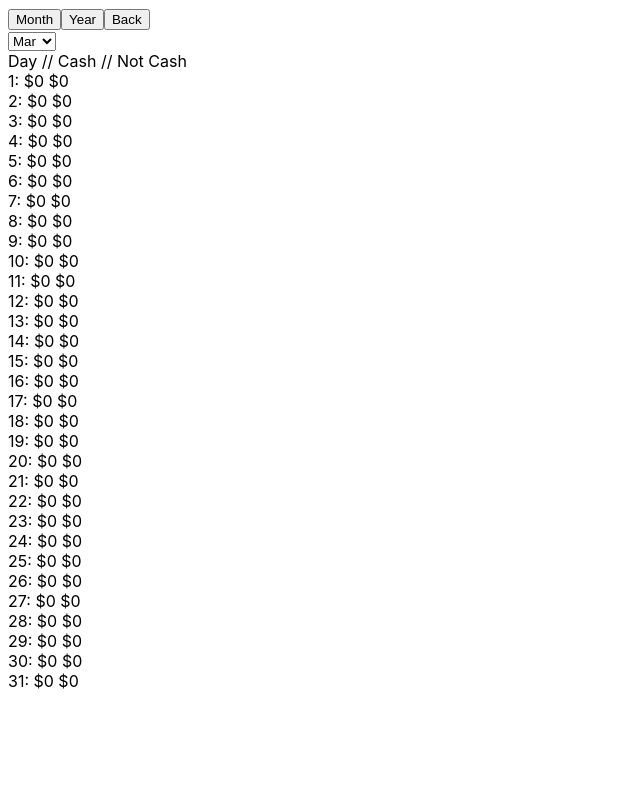
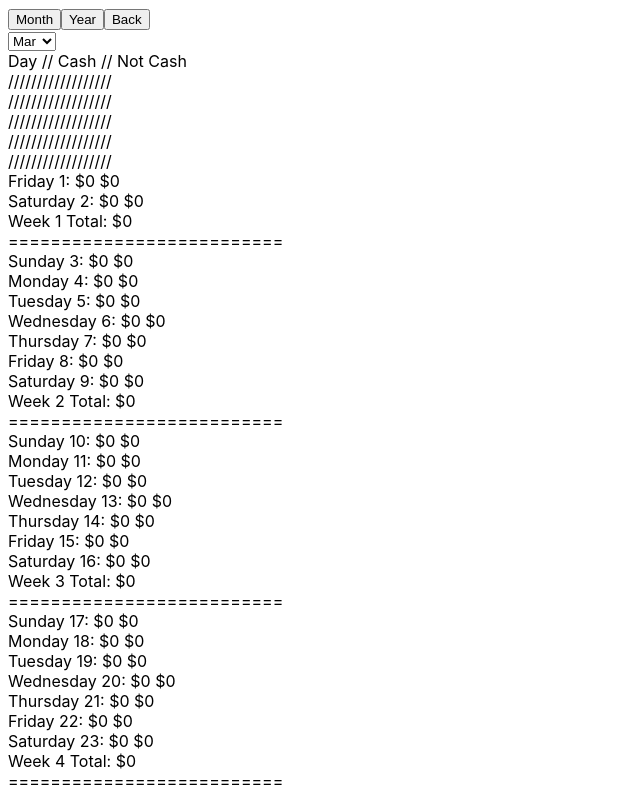
Before and after one commit to pepelopezcode/logans-money-manager, a React (Create React App) app: page /money-view in a window 1280 px wide. Shown: the top 791 px of the page, without its empty margins (0-640 px from the left). Built offline with nearby package versions, Linux system fonts and the light colour scheme.

Commit message:
broke month up into weeks and added total to weeks

```diff
--- a/src/components/MonthView.js
+++ b/src/components/MonthView.js
@@ -6,6 +6,7 @@ function MonthView({ monthNames }) {
   const [ chosenMonth, setChosenMonth ] = useState('01');
 
   const monthArray = ['01', '02', '03', '04', '05', '06', '07', '08', '09', '10', '11', '12']
+  const weekArray = ['Sunday', 'Monday', 'Tuesday', 'Wednesday', 'Thursday', 'Friday', 'Saturday']
 
   const {
     totalInfo
@@ -18,19 +19,23 @@ function MonthView({ monthNames }) {
     setChosenMonth(currentMonth < 10 ? '0' + currentMonth : currentMonth)
   },[])
 
-  const monthlyIncomeAdder = () => {
-    const monthIncomeArray = []
+  const incomeForMonth = () => {
+    const moneyPerDayArray = []
     const daysInMonth =  getDaysInMonth(chosenMonth, 2024)
     for (let i = 1 ; i <= daysInMonth ; i++ ){
       const dayKey = i < 10 ? `0${i}` : `${i}`;
-
+      const currentDate = new Date(2024, parseInt(chosenMonth) - 1, i);
+      const dayOfWeek = currentDate.getDay();
       if ( totalInfo[2024][chosenMonth] && totalInfo[2024][chosenMonth][dayKey] ){
-        monthIncomeArray.push(totalInfo[2024][chosenMonth][dayKey])
+        totalInfo[2024][chosenMonth][dayKey].dayOfWeek = dayOfWeek;
+        moneyPerDayArray.push(totalInfo[2024][chosenMonth][dayKey])
       }else {
-         monthIncomeArray.push({'cash': 0, 'notCash': 0});
+         moneyPerDayArray.push({'cash': 0, 'notCash': 0, dayOfWeek});
       }
     }
-    return monthIncomeArray;
+
+
+    return moneyPerDayArray;
   }
 
   const getDaysInMonth = (monthNumber, year) => {
@@ -41,6 +46,50 @@ function MonthView({ monthNames }) {
     return lastDayOfCurrentMonth.getDate();
   }
 
+  const weekSeparator = () => {
+    const monthInfo = incomeForMonth();
+    const separatedWeek = Array.from({ length: 6 }, () => new Array(7));
+    const sixWeekMonthArray = Array.from({ length: 42 });
+    let dayIndex = 0;
+    for (let i = monthInfo[0].dayOfWeek ; i < sixWeekMonthArray.length ; i++){
+      if (dayIndex < monthInfo.length){
+        monthInfo[dayIndex].dayOfMonth = dayIndex + 1
+      }
+      sixWeekMonthArray[i] = monthInfo[dayIndex]
+      dayIndex++
+    }
+    for (let i = 0; i < separatedWeek.length; i++) {
+      separatedWeek[i] = sixWeekMonthArray.slice(i * 7, (i + 1) * 7);
+    }
+    return separatedWeek
+  }
+
+  const weekTotalFinder = (week) => {
+    let weekTotal = 0;
+    for (let i = 0 ; i < week.length ; i++){
+      if (week[i]){
+        weekTotal += (week[i].cash + week[i].notCash)
+      }
+    }
+    return weekTotal
+  }
+
+  const monthHtml = () => {
+    const weekElements = [];
+      for (let i = 0; i < 6; i++) {
+        const weekJSX = weekSeparator()[i].map((item, index) => {
+          return item ? <div key={index}>{weekArray[item.dayOfWeek]} {item.dayOfMonth}: ${item.cash} ${item.notCash}</div> :  <div key={index}>//////////////////</div>
+        })
+        const weekTotal = weekTotalFinder(weekSeparator()[i]);
+        weekElements.push(
+        <div key={i}>
+            {weekJSX}
+            <div>Week {i + 1} Total: ${weekTotal}</div>
+            <div>==========================</div>
+        </div>
+      )}
+      return weekElements
+  }
 
 
 
@@ -57,12 +106,8 @@ function MonthView({ monthNames }) {
         <div>
           Day // Cash // Not Cash
         </div>
-        {monthlyIncomeAdder().map((item, index) => {
-          return <div key={index}>{index + 1}: ${item.cash} ${item.notCash}</div>
-        })}
-
+        {monthHtml()}
     </div>
   )
 }
-
 export default MonthView
```
